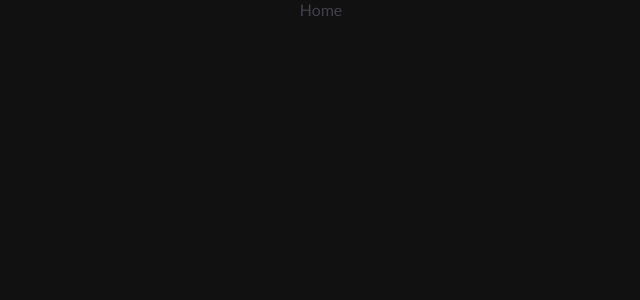
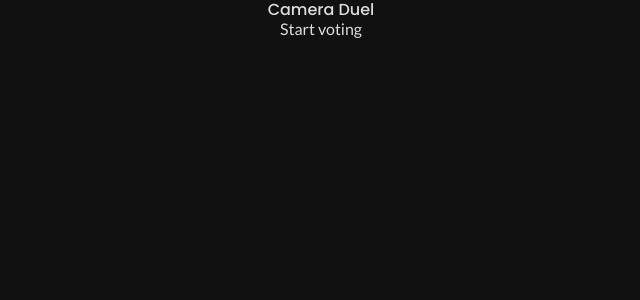
Before and after one commit to mghextreme/camera-duel, a Vue app: page / in a window 1280 px wide. Shown: the top 300 px of the page, without its empty margins (319-959 px from the left). Built offline with nearby package versions, Linux system fonts and the light colour scheme.

Commit message:
Added duel link to home.

```diff
--- a/src/App.vue
+++ b/src/App.vue
@@ -7,9 +7,4 @@
 <style lang="scss">
 @import url('https://fonts.googleapis.com/css?family=Lato:400,700|Poppins:500&display=swap');
 @import 'assets/reset';
-
-#app {
-  text-align: center;
-  color: #41414e;
-}
 </style>
--- a/src/assets/reset.scss
+++ b/src/assets/reset.scss
@@ -23,6 +23,7 @@ html, body {
   color: #ddd;
   font-size: 16px;
   line-height: 20px;
+  text-align: center;
 }
 
 h1, h2, h3, h4, h5, h6 {
--- a/src/views/Duel.vue
+++ b/src/views/Duel.vue
@@ -73,10 +73,10 @@ export default class Duel extends Vue {}
         }
 
         &:hover {
-          border-width: 1em;
+          border-width: 0.5em;
 
           img {
-            transform: scale(1.15);
+            transform: scale(1.05);
           }
         }
       }
--- a/src/views/Home.vue
+++ b/src/views/Home.vue
@@ -1,6 +1,7 @@
 <template>
   <div class="home">
-    Home
+    <h1>Camera Duel</h1>
+    <router-link to="/duel">Start voting</router-link>
   </div>
 </template>
 
```
